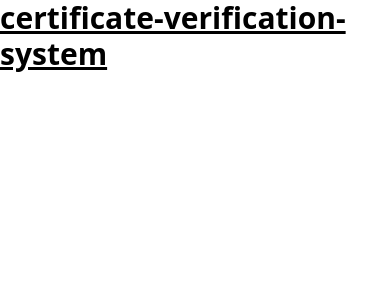
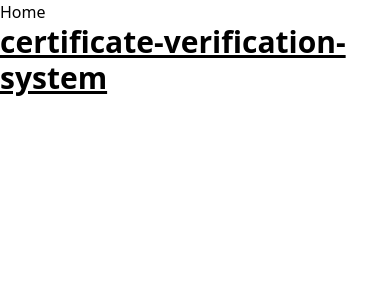
Before and after one commit to Techy-Jaunt/certificate-verification-system, a React (Vite) app in the folder frontend/: page / in a window 390 px wide. Shown: the top 300 px of the page. Built offline with nearby package versions, Linux system fonts and the light colour scheme.

Commit message:
feature(nav): implement navigation bar with links and responsive design

```diff
--- a/frontend/src/App.jsx
+++ b/frontend/src/App.jsx
@@ -3,6 +3,11 @@ import React from "react";
 const App = () => {
   return (
     <div>
+      <nav>
+        <ul>
+          <li>Home</li>
+        </ul>
+      </nav>
       <h1 className="text-3xl font-bold underline">
         certificate-verification-system
       </h1>
```
